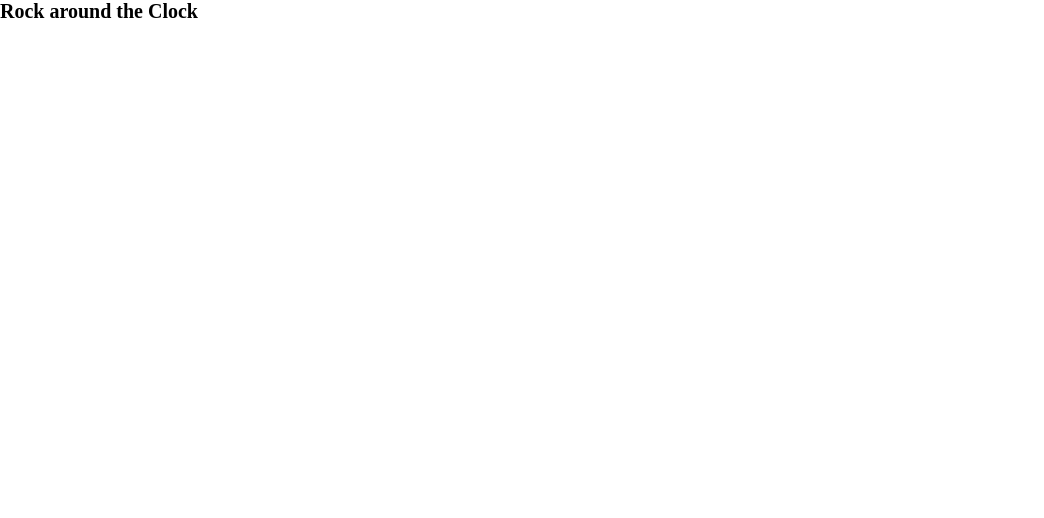
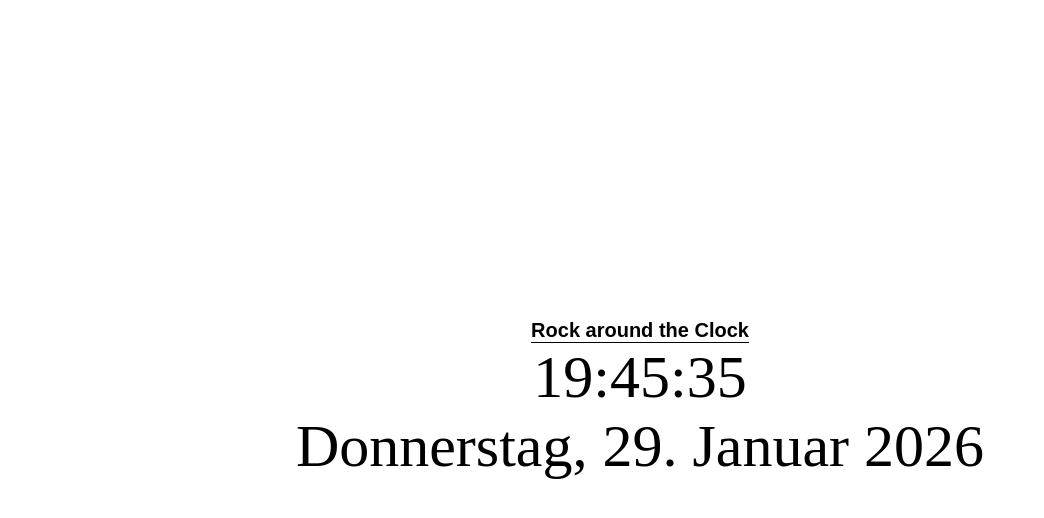
Before and after one commit to Eigentun/coding-challenges, a plain HTML site: page index.html in a window 1280 px wide. Shown: the whole page, without its empty margins (0-1044 px from the left). Drawn offline with Linux system fonts and the light colour scheme.

Commit message:
clock and date added

```diff
--- a/index.html
+++ b/index.html
@@ -14,9 +14,60 @@
         margin: 0;
         box-sizing: border-box;
       }
+
+      body {
+        display: flex;
+        flex-direction: column;
+        justify-content: center;
+        align-items: center;
+        height: 100vh;
+      }
+
+      h1 {
+        font-family: Arial, Helvetica, sans-serif;
+        text-align: left;
+        border-bottom: 1px solid black;
+      }
+
+      #clock {
+        font-size: 6rem;
+        text-align: center;
+      }
+
+      /* #clock > p {
+        margin-bottom: -20px;
+      } */
     </style>
   </head>
   <body>
     <h1>Rock around the Clock</h1>
+    <div id="clock">
+      <p id="time"></p>
+      <p id="date"></p>
+    </div>
+    <script>
+      console.log("test");
+
+      setInterval(clockUpdate, 1000);
+
+      function clockUpdate() {
+        // get the Data
+        let d = new Date();
+        let timeData = d.toLocaleTimeString("de-DE");
+        let calenderData = d.toLocaleDateString("de-DE", {
+          weekday: "long",
+          year: "numeric",
+          month: "long",
+          day: "numeric",
+        });
+
+        // set the HTML
+        let time = document.querySelector("#time");
+        let date = document.querySelector("#date");
+
+        time.innerHTML = timeData;
+        date.innerHTML = calenderData;
+      }
+    </script>
   </body>
 </html>
```
